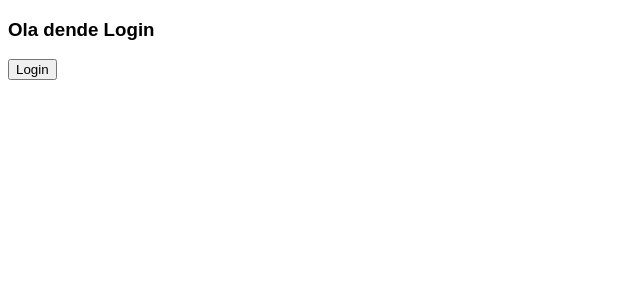
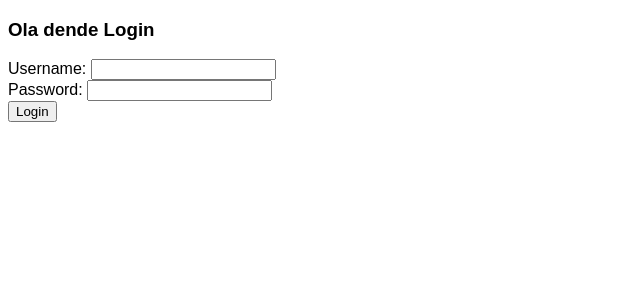
Before and after one commit to davidgchaves/basic-react-app, a React app: page /#/ in a window 1280 px wide. Shown: the top 300 px of the page, without its empty margins (0-640 px from the left). Built offline with nearby package versions, Linux system fonts and the light colour scheme.

Commit message:
initial solution for Login exercise

```diff
--- a/src/login.tsx
+++ b/src/login.tsx
@@ -1,16 +1,44 @@
-import React from "react";
+import React, { useState } from "react";
 import { Link, useNavigate } from "react-router-dom";
 
 export const LoginPage: React.FC = () => {
   const navigate = useNavigate();
 
+  const [username, setUsername] = useState("");
+  const [password, setPassword] = useState("");
+
+  const isValidCredentials = (username: string, password: string) =>
+    username === "admin" && password === "test";
+
   const handleNavigate = () => {
-    navigate("/list");
+    isValidCredentials(username, password)
+      ? navigate("/list")
+      : alert("Wrong credentials");
   };
 
   return (
     <>
       <h3>Ola dende Login</h3>
+      <div>
+        <div>
+          <label htmlFor="">Username: </label>
+          <input
+            type="text"
+            value={username}
+            onChange={(e) => setUsername(e.target.value)}
+          />
+        </div>
+      </div>
+      <div>
+        <div>
+          <label htmlFor="">Password: </label>
+          <input
+            type="password"
+            value={password}
+            onChange={(e) => setPassword(e.target.value)}
+          />
+        </div>
+      </div>
       <button onClick={handleNavigate}>Login</button>
     </>
   );
```
